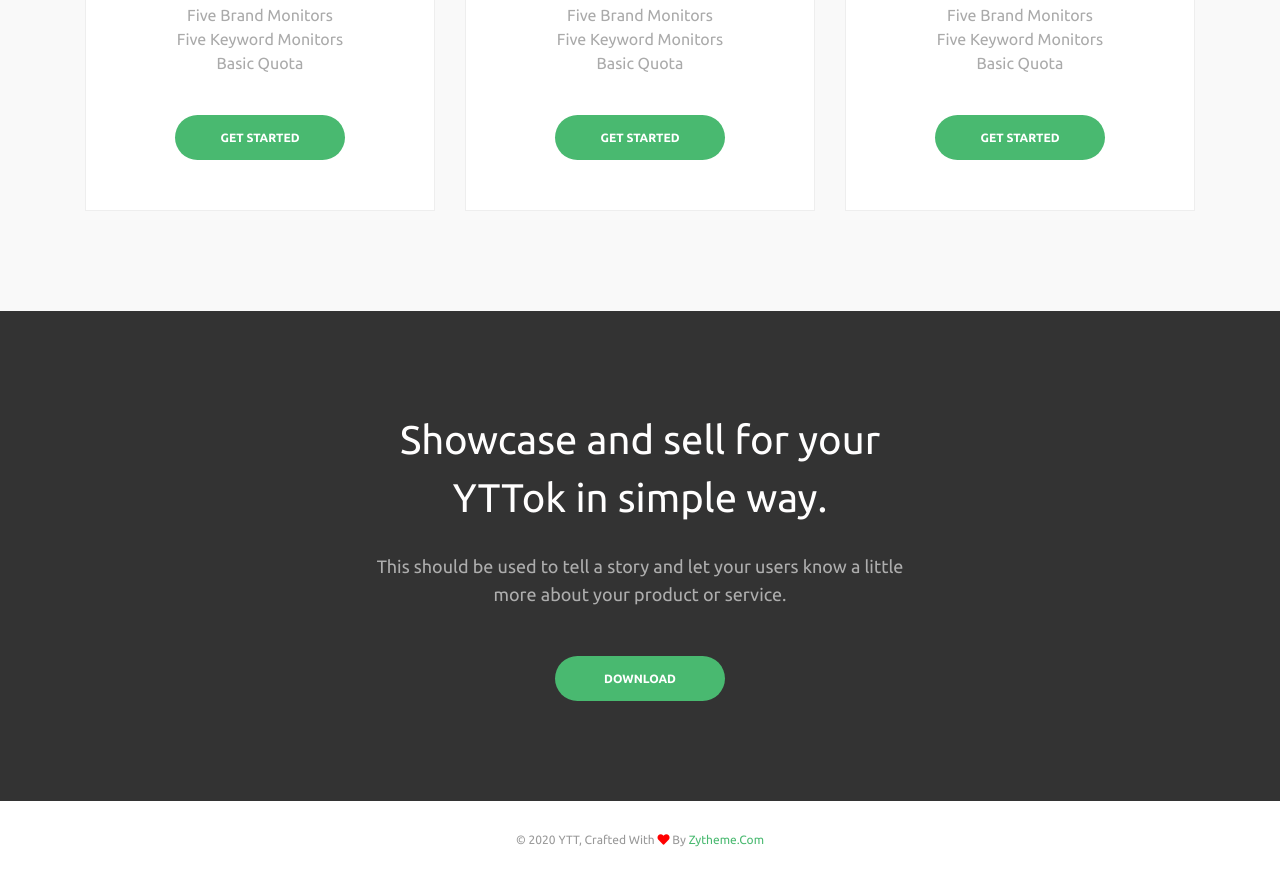
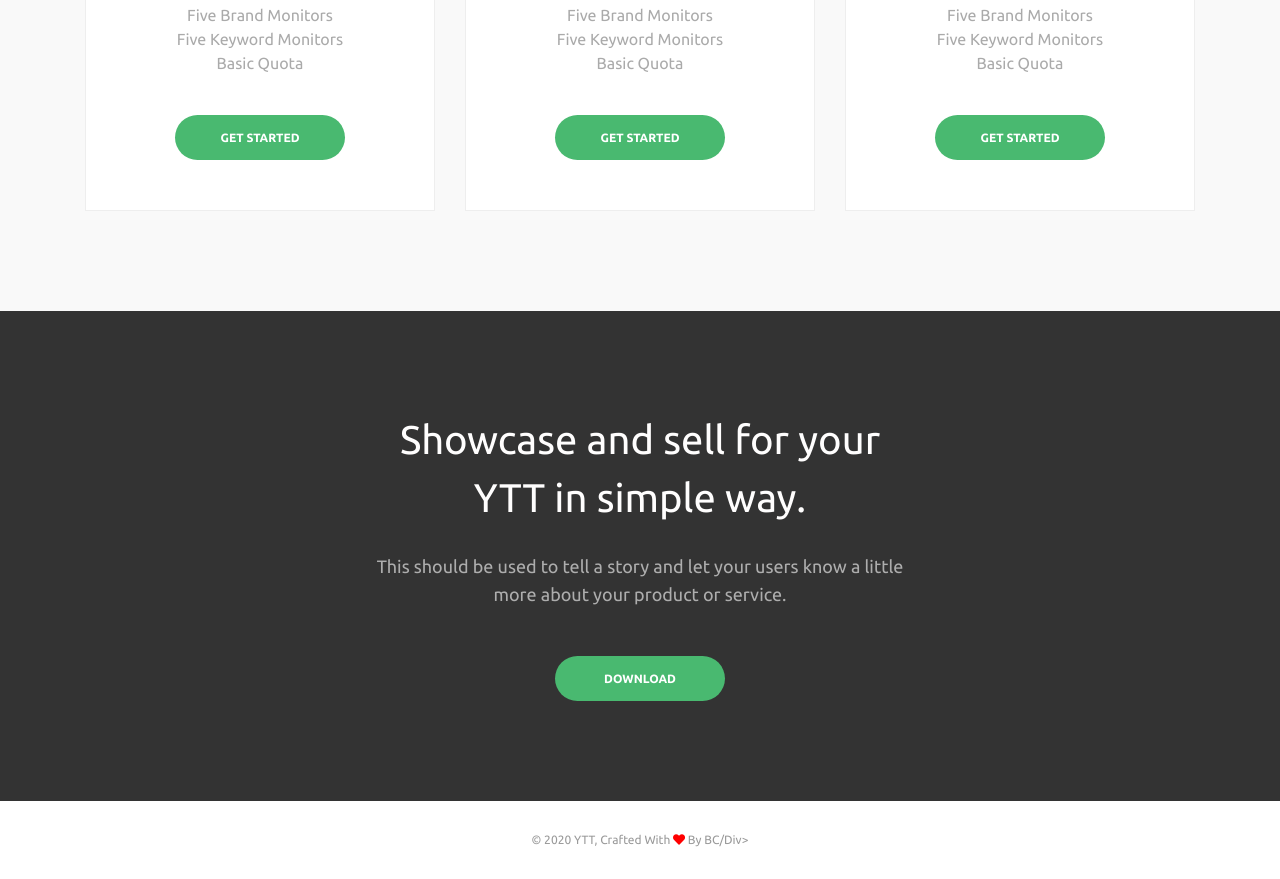
Before and after one commit to wizenith/yttlanding, a plain HTML site: page index.html in a window 1280 px wide. Shown: the part 4049-4928 px from the top of the page. Drawn offline with Linux system fonts and the light colour scheme.

Commit message:
edited & updated

```diff
--- a/index.html
+++ b/index.html
@@ -404,7 +404,7 @@
         <div class="container">
           <div class="row">
             <div class="col-12 col-md-12 col-lg-6 offset-lg-3 mb-100 wow fadeInUp" data-wow-duration="1s">
-              <h3>Showcase and sell for your YTTok in simple way.</h3>
+              <h3>Showcase and sell for your YTT in simple way.</h3>
               <p>This should be used to tell a story and let your users know a little more about your product or service.</p><a class="btn btn--primary btn--rounded" href="#">download</a>
             </div>
             <!-- End .col-md-12  	-->
@@ -426,7 +426,7 @@
         <div class="container">
           <div class="row">
             <div class="col-12 col-md-12 col-lg-12 text--center">
-              <div class="footer--copyright"><span>&copy; 2020 YTT, crafted With <i class="fas fa-heart"></i> by </span><a href="http://themeforest.net/user/zytheme/portfolio?ref=zytheme">zytheme.com</a></div>
+              <div class="footer--copyright"><span>&copy; 2020 YTT, crafted With <i class="fas fa-heart"></i> by </span>BC/div>
             </div>
           </div>
         </div>
```
Also changed, not shown: assets/images/logo/logo-light.png.
